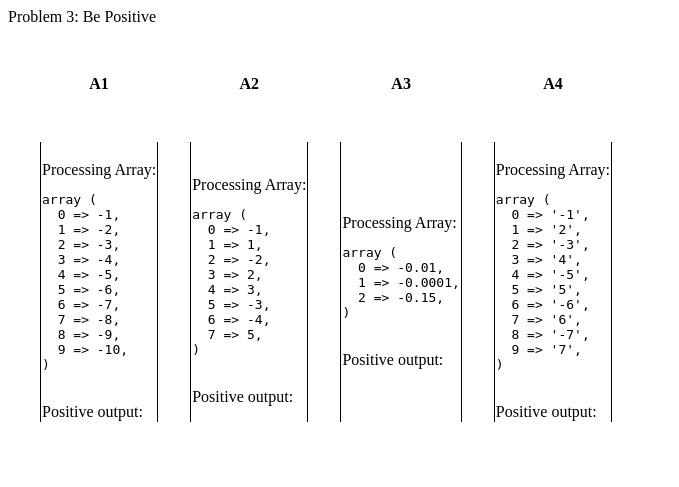
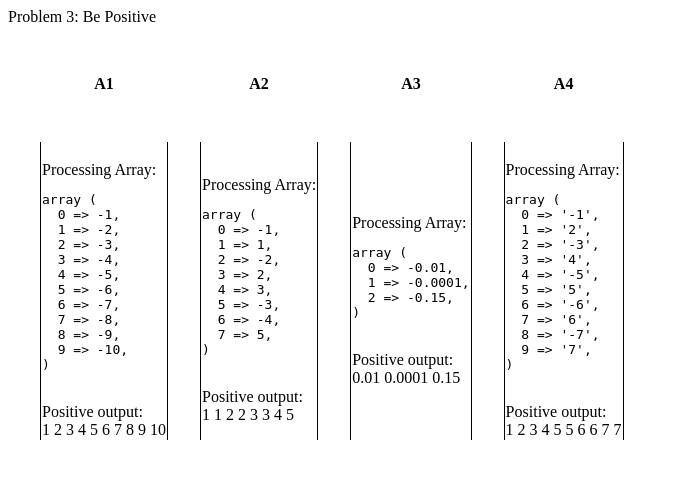
Before and after one commit to neeldp/IT202-005, a PHP site: page /HW/problem3.php in a window 1280 px wide. Shown: the top 487 px of the page, without its empty margins (0-679 px from the left). Run offline with PHP 8.4, Linux system fonts and the light colour scheme.

Commit message:
solution

```diff
--- a/public_html/HW/problem3.php
+++ b/public_html/HW/problem3.php
@@ -8,6 +8,10 @@ function bePositive($arr) {
     echo "<br>Processing Array:<br><pre>" . var_export($arr, true) . "</pre>";
     echo "<br>Positive output:<br>";
     //TODO use echo to output all of the values as positive (even if they were originally positive)
+    for ($i = 0; $i < count($arr); $i++)
+    {
+        echo abs($arr[$i]) . " ";
+    }
 
 }
 echo "Problem 3: Be Positive<br>";
```
